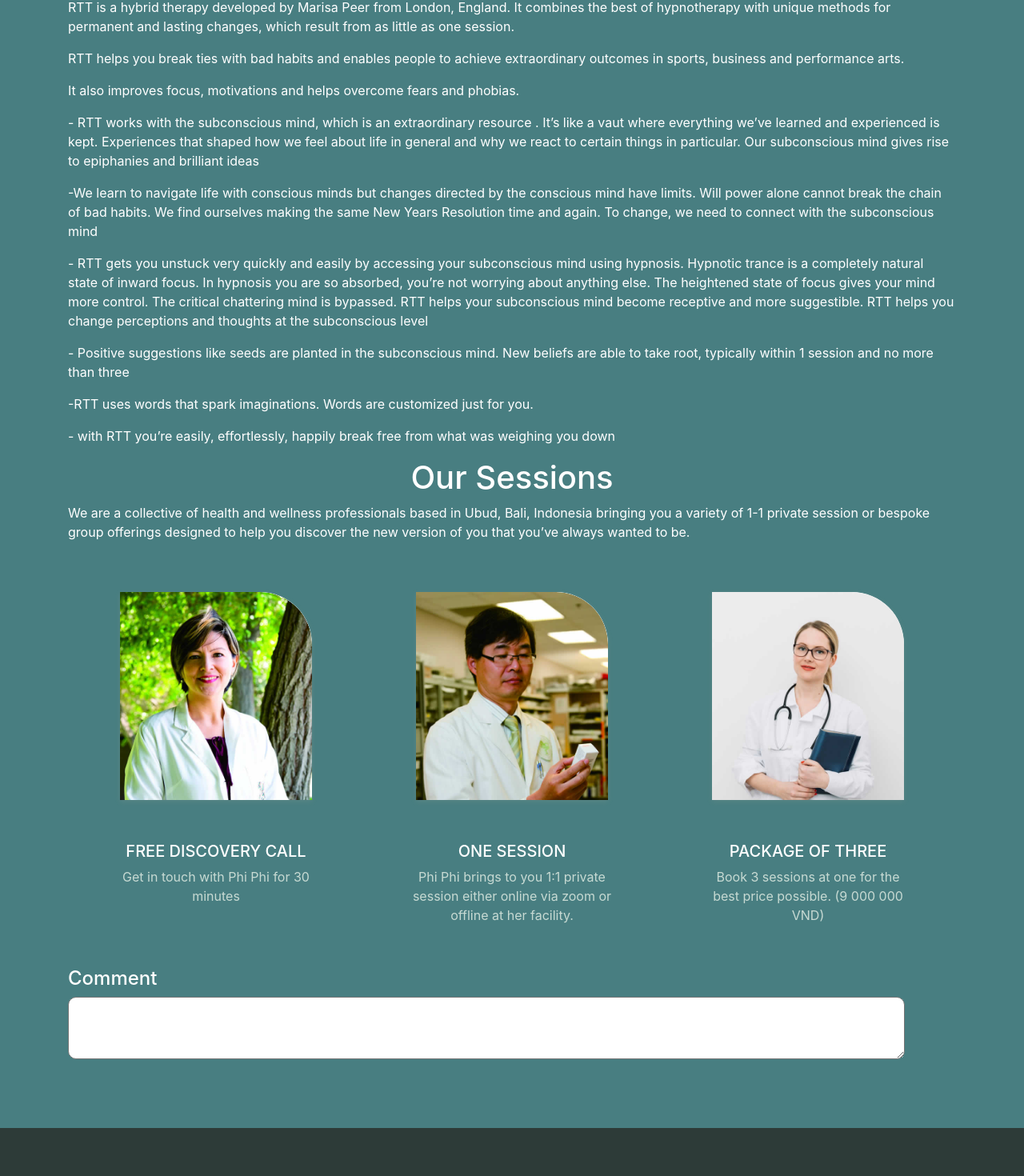
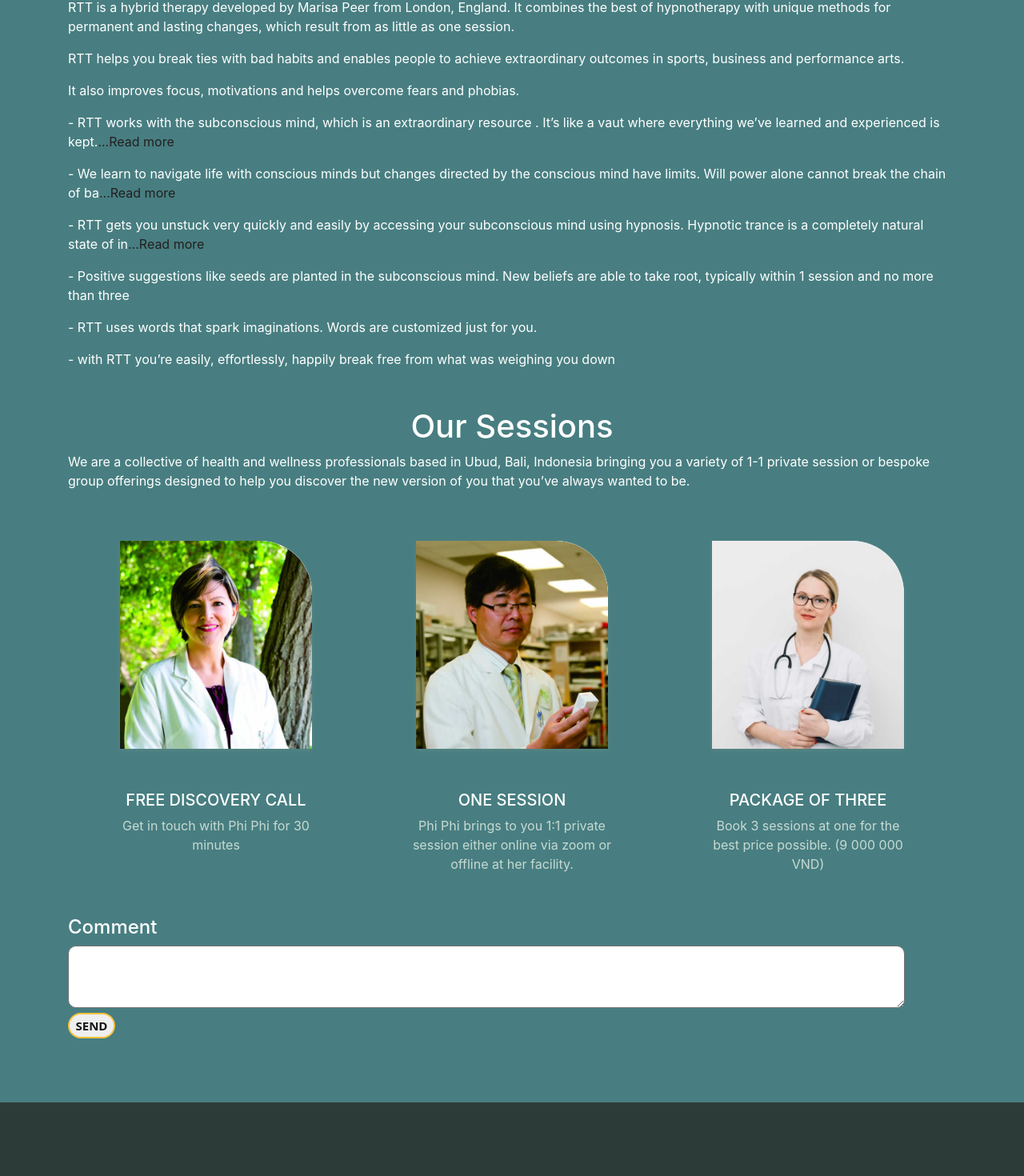
Before and after one commit to Duong1603/react-project-laravel, a React (Create React App) app: page /session in a window 1280 px wide. Shown: the part 554-2024 px from the top of the page at 80% size. Built offline with nearby package versions, Linux system fonts and the light colour scheme.

Commit message:
save code

```diff
--- a/src/Pages/Session/ContentSession.js
+++ b/src/Pages/Session/ContentSession.js
@@ -1,5 +1,24 @@
-import React from "react";
+// import React from "react";
+import React, { useState } from "react";
 import "./Session.css";
+
+const ReadMore = ({ children }) => {
+  const text = children;
+  const [isReadMore, setIsReadMore] = useState(true);
+
+  const toggleReadMore = () => {
+    setIsReadMore(!isReadMore);
+  };
+  return (
+    <p className="text">
+      {isReadMore ? text.substring(0, 150) : text}
+      <span onClick={toggleReadMore} className="read-or-hide">
+        {isReadMore ? "...Read more" : " Read less"}
+      </span>
+    </p>
+  );
+};
+
 export default function ContentSession() {
 
   return (
@@ -10,58 +29,31 @@ export default function ContentSession() {
             <h1 className="text-center mb-3 wow fadeInUp">
               About Rapid Transformational Therapy (RTT)
             </h1>
-            <p className="text wow fadeInUp">
-              RTT is a hybrid therapy developed by Marisa Peer from London,
-              England. It combines the best of hypnotherapy with unique methods
-              for permanent and lasting changes, which result from as little as
-              one session.
+            <p className="text mb wow fadeInUp">
+              RTT is a hybrid therapy developed by Marisa Peer from London, England. It combines the best of hypnotherapy with unique methods for permanent and lasting changes, which result from as little as one session.
             </p>
-            <p className="text wow fadeInUp">
-              RTT helps you break ties with bad habits and enables people to
-              achieve extraordinary outcomes in sports, business and performance
-              arts.
+            <p className="text mb wow fadeInUp">
+              RTT helps you break ties with bad habits and enables people to achieve extraordinary outcomes in sports, business and performance arts.
             </p>
-            <p className="text wow fadeInUp">
-              It also improves focus, motivations and helps overcome fears and
-              phobias.
+            <p className="text mb- wow fadeInUp">
+              It also improves focus, motivations and helps overcome fears and phobias.
+
             </p>
-            <p className="text wow fadeInUp">
-              - RTT works with the subconscious mind, which is an extraordinary
-              resource . It’s like a vaut where everything we’ve learned and
-              experienced is kept. Experiences that shaped how we feel about
-              life in general and why we react to certain things in particular.
-              Our subconscious mind gives rise to epiphanies and brilliant ideas
+            <ReadMore className="textSession">
+              -  RTT works with the subconscious mind, which is an extraordinary resource . It’s like a vaut where everything we’ve learned and experienced is kept. Experiences that shaped how we feel about life in general and why we react to certain things in particular. Our subconscious mind gives rise to epiphanies and brilliant ideas
+            </ReadMore>
+            <ReadMore className="textSession">
+              - We learn to navigate life with conscious minds but changes directed by the conscious mind have limits. Will power alone cannot break the chain of bad habits. We find ourselves making the same New Years Resolution time and again. To change, we need to connect with the subconscious mind
+            </ReadMore>
+            <ReadMore className="textSessionp">
+              - RTT gets you unstuck very quickly and easily by accessing your subconscious mind using hypnosis. Hypnotic trance is a completely natural state of inward focus. In hypnosis you are so absorbed, you’re not worrying about anything else. The heightened state of focus gives your mind more control. The critical chattering mind is bypassed. RTT helps your subconscious mind become receptive and more suggestible. RTT helps you change perceptions and thoughts at the subconscious level
+
+            </ReadMore>
+            <p className="text mb wow fadeInUp">- Positive suggestions like seeds are planted in the subconscious mind. New beliefs are able to take root, typically within 1 session and no more than three
             </p>
-            <p className="text wow fadeInUp">
-              -We learn to navigate life with conscious minds but changes
-              directed by the conscious mind have limits. Will power alone
-              cannot break the chain of bad habits. We find ourselves making the
-              same New Years Resolution time and again. To change, we need to
-              connect with the subconscious mind{" "}
+            <p className="text mb wow fadeInUp">- RTT uses words that spark imaginations. Words are customized just for you.
             </p>
-            <p className="text wow fadeInUp">
-              - RTT gets you unstuck very quickly and easily by accessing your
-              subconscious mind using hypnosis. Hypnotic trance is a completely
-              natural state of inward focus. In hypnosis you are so absorbed,
-              you’re not worrying about anything else. The heightened state of
-              focus gives your mind more control. The critical chattering mind
-              is bypassed. RTT helps your subconscious mind become receptive and
-              more suggestible. RTT helps you change perceptions and thoughts at
-              the subconscious level{" "}
-            </p>
-            <p className="text wow fadeInUp">
-              - Positive suggestions like seeds are planted in the subconscious
-              mind. New beliefs are able to take root, typically within 1
-              session and no more than three
-            </p>
-            <p className="text wow fadeInUp">
-              -RTT uses words that spark imaginations. Words are customized just
-              for you.
-            </p>
-            <p className="text wow fadeInUp">
-              - with RTT you’re easily, effortlessly, happily break free from
-              what was weighing you down
-            </p>
+            <p className="text mb-5 wow fadeInUp">- with RTT you’re easily, effortlessly, happily break free from what was weighing you down </p>
           </div>
           <h1 className="text-center wow fadeInUp">Our Sessions</h1>
           <p className="text mb-5 wow fadeInUp">
@@ -139,13 +131,15 @@ export default function ContentSession() {
                   VND)
                 </p>
               </div>
-
             </div>
           </div>
-          <div  className="text wow fadeInUp">
-      <strong><h4>Comment</h4></strong>
-      <textarea id="txtArea" rows="3" cols="100"></textarea>
-      </div>
+          <div className="text wow fadeInUp">
+            <strong><h4>Comment</h4></strong>
+            <textarea id="txtArea" rows="3" cols="100"></textarea>
+            <form>
+              <input className="inputComment" value="Send" type="submit" />
+            </form>
+          </div>
         </div>
       </div>
 
--- a/src/Pages/Session/Session.css
+++ b/src/Pages/Session/Session.css
@@ -1,17 +1,19 @@
+@import url('https://fonts.googleapis.com/css2?family=Roboto+Mono:wght@100&family=Roboto:wght@100&display=swap');
 
-@import url('https://fonts.googleapis.com/css2?family=Roboto+Mono:wght@100&family=Roboto:wght@100&display=swap');
-.image-session{
+.image-session {
     border-top-left-radius: 0px;
     border-top-right-radius: 65px;
 }
-.container-session{
-    color:white;
-/* color-background:#487E81; */
-background-color:#487E81 ;
+
+.container-session {
+    color: white;
+    /* color-background:#487E81; */
+    background-color: #487E81;
 }
-#title-name{
+
+#title-name {
     padding: 10% 15%;
-    color:white;
+    color: white;
 }
 
 .card-doctor .header {
@@ -19,32 +21,88 @@ background-color:#487E81 ;
     /* color:white; */
 }
 
-#border-card{
+#border-card {
     border-top-left-radius: 0px;
     border-top-right-radius: 65px;
     border-bottom-right-radius: 0px;
-    border-bottom-left-radius:0px;
+    border-bottom-left-radius: 0px;
 }
-#color-item-text{
-    color:#c7dad3 !important;
+
+#color-item-text {
+    color: #c7dad3 !important;
 }
+
 #Book {
     top: 50%;
     left: 15%;
 
 }
-#Book a{
-    /* border: 3px; */
+
+#Book a {
     -webkit-border-radius: 10px;
--moz-border-radius: 10px;
-border-radius: 10px;
+    -moz-border-radius: 10px;
+    border-radius: 10px;
     width: 60%;
 }
-#more {display: none;}
-#txtArea{
+
+#more {
+    display: none;
+}
+
+#txtArea {
     -moz-border-radius: 10px;
     -webkit-border-radius: 10px;
     -ms-border-radius: 10px;
     -o-border-radius: 10px;
     border-radius: 10px;
 }
+.read-or-hide{
+    color: rgb(35, 31, 31);
+    cursor: pointer;
+  }
+
+  /*--------  */
+  .inputComment[type=submit]{
+    padding: 0.2em 0.5em 0.2em 0.5em;
+    font-size: 15px;
+    font-weight: bold;
+    font-family: "Open Sans";
+    text-transform: uppercase;
+    color: #171515;
+    border-radius: 2em;
+    border: 0.15em solid #F9C23C;
+    cursor: pointer;
+    transition: all 0.3s ease 0s;
+  }
+  .inputComment[type="submit"]:hover {
+      color: #fff;
+      background-color: #EAA502;
+      border-color: #EAA502;
+      background-position: 0.75em bottom;
+      -webkit-transition: all 0.3s ease;
+      -ms-transition: all 0.3s ease;
+      transition: all 0.3s ease;
+  }
+  .inputComment[type="submit"]:focus {
+      background-position: 2em -4em;
+      -webkit-transition: all 0.3s ease;
+      -ms-transition: all 0.3s ease;
+      transition: all 0.3s ease;
+  }
+  /* --------- */
+  .text{
+
+    position: relative;
+    animation-name: example;
+    animation-duration: 4s;
+  }
+
+  @keyframes example {
+    0%  {bottom:10px; top:200px;}
+
+    25%  {bottom:10px; top:200px;}
+    75%  {top:0px; bottom:200px;}
+    100%  {top:0px; bottom:200px;}
+
+
+  }
--- a/src/Pages/Session/Session.js
+++ b/src/Pages/Session/Session.js
@@ -4,6 +4,7 @@ import Footer from "../../Components/Footer/Footer";
 import Header from "../../Components/Header/Header";
 import Move_to_top from "../../Components/MoveToTop";
 import ContentSession from "./ContentSession";
+
 
 export default function Session() {
   return (
@@ -12,6 +13,7 @@ export default function Session() {
       <Header/>
       <Banner name ="Session"/>
       <ContentSession/>
+
       <Footer/>
     </>
   );
```
